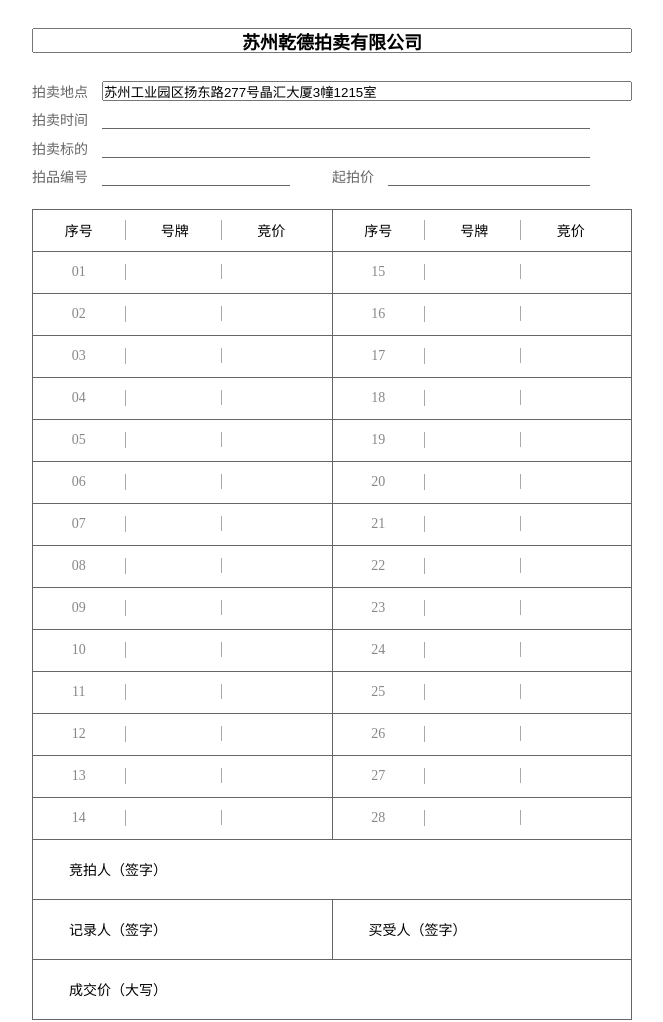
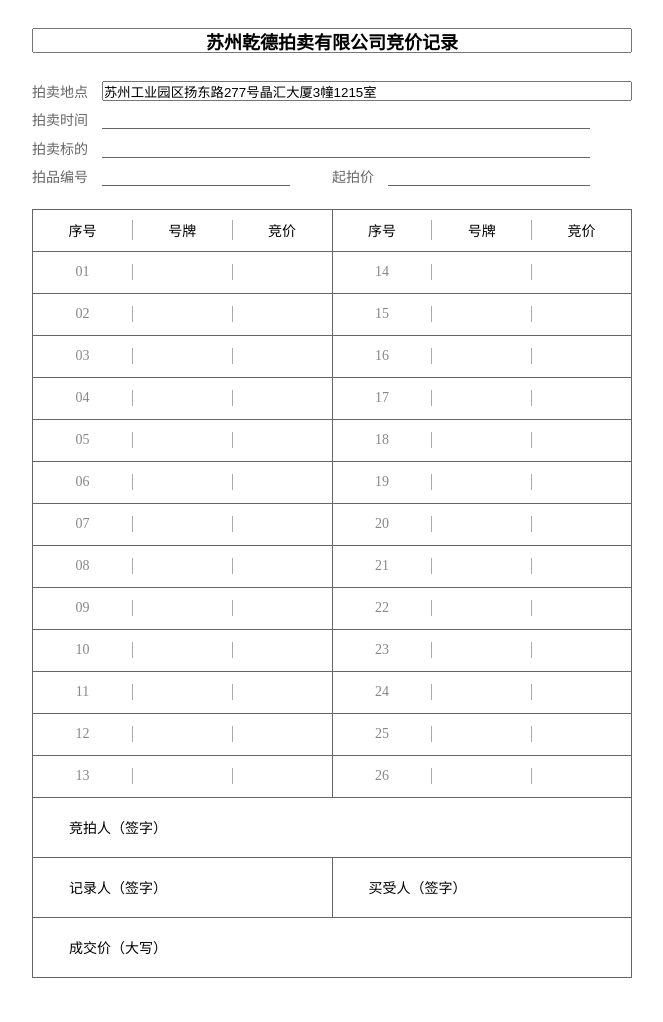
Before and after one commit to daGaiGuanYu/hu-table, a plain HTML site: page auction/record.html in a window 1280 px wide. Shown: the whole page, without its empty margins (308-971 px from the left). Drawn offline with Linux system fonts and the light colour scheme.

Commit message:
fix: auction/record

```diff
--- a/auction/record.html
+++ b/auction/record.html
@@ -79,17 +79,23 @@
                 border: 1px solid #666;
                 padding: 0;
             }
-            td.item3 > * {
-                width: 31%;
+
+            .item3_wrapper {
+                display: flex;
+            }
+            .item3_wrapper > * {
+                flex: 1;
+                width: 33%;
+                display: block;
                 text-align: center;
-                display: inline-block;
+                margin: 0;
                 border: none;
                 outline: none;
             }
-            td.item3 *:not(:last-child) {
+            .item3_wrapper *:not(:last-child) {
                 border-right: 1px solid #aaa;
             }
-            td.item3  .no {
+            .item3_wrapper  .no {
                 color: #888;
             }
 
@@ -100,7 +106,7 @@
         </style>
     </head>
     <body>
-        <input class="company_name" value="苏州乾德拍卖有限公司">
+        <input class="company_name" value="苏州乾德拍卖有限公司竞价记录">
 
         <div class="row">
             <div class="key">拍卖地点</div>
@@ -135,182 +141,226 @@
             <tbody>
                 <tr>
                     <td class="item3">
+                        <div class="item3_wrapper">
                             <span>序号</span>
                             <span>号牌</span>
                             <span>竞价</span>
+                        </div>
                     </td>
                     <td class="item3">
+                        <div class="item3_wrapper">
                             <span>序号</span>
                             <span>号牌</span>
                             <span>竞价</span>
+                        </div>
                     </td>
                 </tr>
                 <tr>
                     <td class="item3">
+                        <div class="item3_wrapper">
                             <span class="no">01</span>
                             <input>
                             <input>
+                        </div>
                     </td>
                     <td class="item3">
-                        <span class="no">15</span>
+                        <div class="item3_wrapper">
+                            <span class="no">14</span>
                             <input>
                             <input>
+                        </div>
                     </td>
                 </tr>
                 <tr>
                     <td class="item3">
+                        <div class="item3_wrapper">
                             <span class="no">02</span>
                             <input>
                             <input>
+                        </div>
                     </td>
                     <td class="item3">
-                        <span class="no">16</span>
+                        <div class="item3_wrapper">
+                            <span class="no">15</span>
                             <input>
                             <input>
+                        </div>
                     </td>
                 </tr>
                 <tr>
                     <td class="item3">
+                        <div class="item3_wrapper">
                             <span class="no">03</span>
                             <input>
                             <input>
+                        </div>
                     </td>
                     <td class="item3">
-                        <span class="no">17</span>
+                        <div class="item3_wrapper">
+                            <span class="no">16</span>
                             <input>
                             <input>
+                        </div>
                     </td>
                 </tr>
                 <tr>
                     <td class="item3">
+                        <div class="item3_wrapper">
                             <span class="no">04</span>
                             <input>
                             <input>
+                        </div>
                     </td>
                     <td class="item3">
-                        <span class="no">18</span>
+                        <div class="item3_wrapper">
+                            <span class="no">17</span>
                             <input>
                             <input>
+                        </div>
                     </td>
                 </tr>
                 <tr>
                     <td class="item3">
+                        <div class="item3_wrapper">
                             <span class="no">05</span>
                             <input>
                             <input>
+                        </div>
                     </td>
                     <td class="item3">
-                        <span class="no">19</span>
+                        <div class="item3_wrapper">
+                            <span class="no">18</span>
                             <input>
                             <input>
+                        </div>
                     </td>
                 </tr>
                 <tr>
                     <td class="item3">
+                        <div class="item3_wrapper">
                             <span class="no">06</span>
                             <input>
                             <input>
+                        </div>
                     </td>
                     <td class="item3">
-                        <span class="no">20</span>
+                        <div class="item3_wrapper">
+                            <span class="no">19</span>
                             <input>
                             <input>
+                        </div>
                     </td>
                 </tr>
                 <tr>
                     <td class="item3">
+                        <div class="item3_wrapper">
                             <span class="no">07</span>
                             <input>
                             <input>
+                        </div>
                     </td>
                     <td class="item3">
-                        <span class="no">21</span>
+                        <div class="item3_wrapper">
+                            <span class="no">20</span>
                             <input>
                             <input>
+                        </div>
                     </td>
                 </tr>
                 <tr>
                     <td class="item3">
+                        <div class="item3_wrapper">
                             <span class="no">08</span>
                             <input>
                             <input>
+                        </div>
                     </td>
                     <td class="item3">
-                        <span class="no">22</span>
+                        <div class="item3_wrapper">
+                            <span class="no">21</span>
                             <input>
                             <input>
+                        </div>
                     </td>
                 </tr>
                 <tr>
                     <td class="item3">
+                        <div class="item3_wrapper">
                             <span class="no">09</span>
                             <input>
                             <input>
+                        </div>
                     </td>
                     <td class="item3">
-                        <span class="no">23</span>
+                        <div class="item3_wrapper">
+                            <span class="no">22</span>
                             <input>
                             <input>
+                        </div>
                     </td>
                 </tr>
                 <tr>
                     <td class="item3">
+                        <div class="item3_wrapper">
                             <span class="no">10</span>
                             <input>
                             <input>
+                        </div>
                     </td>
                     <td class="item3">
-                        <span class="no">24</span>
+                        <div class="item3_wrapper">
+                            <span class="no">23</span>
                             <input>
                             <input>
+                        </div>
                     </td>
                 </tr>
                 <tr>
                     <td class="item3">
+                        <div class="item3_wrapper">
                             <span class="no">11</span>
                             <input>
                             <input>
+                        </div>
                     </td>
                     <td class="item3">
-                        <span class="no">25</span>
+                        <div class="item3_wrapper">
+                            <span class="no">24</span>
                             <input>
                             <input>
+                        </div>
                     </td>
                 </tr>
                 <tr>
                     <td class="item3">
+                        <div class="item3_wrapper">
                             <span class="no">12</span>
                             <input>
                             <input>
+                        </div>
                     </td>
                     <td class="item3">
-                        <span class="no">26</span>
+                        <div class="item3_wrapper">
+                            <span class="no">25</span>
                             <input>
                             <input>
+                        </div>
                     </td>
                 </tr>
                 <tr>
                     <td class="item3">
+                        <div class="item3_wrapper">
                             <span class="no">13</span>
                             <input>
                             <input>
+                        </div>
                     </td>
                     <td class="item3">
-                        <span class="no">27</span>
+                        <div class="item3_wrapper">
+                            <span class="no">26</span>
                             <input>
                             <input>
-                    </td>
-                </tr>
-                <tr>
-                    <td class="item3">
-                        <span class="no">14</span>
-                        <input>
-                        <input>
-                    </td>
-                    <td class="item3">
-                        <span class="no">28</span>
-                        <input>
-                        <input>
+                        </div>
                     </td>
                 </tr>
 
```
Lines whose indentation alone changed are shown as unchanged.
